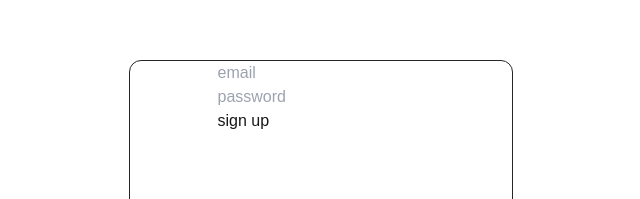
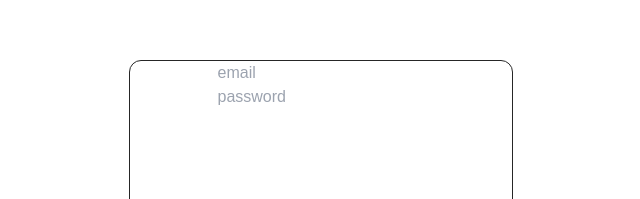
Before and after one commit to akshitvigg/enso, a Next.js app in the folder apps/frontend/: page /signin in a window 1280 px wide. Shown: the part 148-347 px from the top of the page, without its empty margins (319-959 px from the left). Built offline with nearby package versions, Linux system fonts and the light colour scheme.

Commit message:
auth crux done

```diff
--- a/apps/frontend/components/authcomp.tsx
+++ b/apps/frontend/components/authcomp.tsx
@@ -1,15 +1,58 @@
+"use client";
 import { Input } from "@repo/ui/input";
-// import { Input } from "./input";
+import axios from "axios";
+import { useRouter } from "next/navigation";
+import { useRef } from "react";
 
-export default function AuthComp({ isSignin }: { isSignin: boolean }) {
+export default function AuthComp({ isSignup }: { isSignup: boolean }) {
+  const emailInputRef = useRef<HTMLInputElement>(null);
+  const passInputRef = useRef<HTMLInputElement>(null);
+  const nameInputRef = useRef<HTMLInputElement>(null);
+  const router = useRouter();
+  async function signup() {
+    const email = emailInputRef.current?.value;
+    const password = passInputRef.current?.value;
+    const name = nameInputRef.current?.value;
+
+    const res = await axios.post("http://localhost:3002/signup", {
+      email,
+      password,
+      name,
+    });
+
+    console.log(res.data);
+    alert("user signed up");
+    router.push("/signin");
+  }
+  async function signin() {
+    const email = emailInputRef.current?.value;
+    const password = passInputRef.current?.value;
+
+    const res = await axios.post("http://localhost:3002/signin", {
+      email,
+      password,
+    });
+
+    console.log(res.data);
+    alert("user signed in" + res.data.token);
+    localStorage.setItem("token", res.data.token);
+  }
   return (
-    <div className=" h-screen items-center justify-center flex">
+    <div className=" text-black h-screen items-center justify-center flex">
       <div className=" h-96 w-96 border rounded-xl border-neutral-800">
         <div className=" flex justify-center">
           <div className=" ">
-            <Input placeholder={"email"} />
-            <Input placeholder={"password"} />
-            <button>{isSignin ? "sign in" : "sign up"}</button>
+            <Input reference={emailInputRef} placeholder="email" />
+            <Input reference={passInputRef} placeholder="password" />
+            {isSignup && <Input reference={nameInputRef} placeholder="name" />}
+            <button
+              className=" text-white"
+              onClick={() => {
+                isSignup ? signup() : signin();
+              }}
+            >
+              {isSignup ? "sign up" : "sign in"}
+            </button>
           </div>
         </div>
       </div>
```
